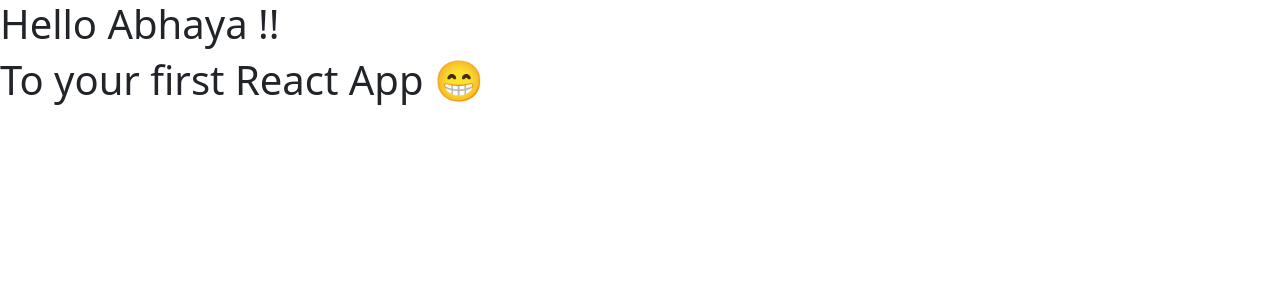
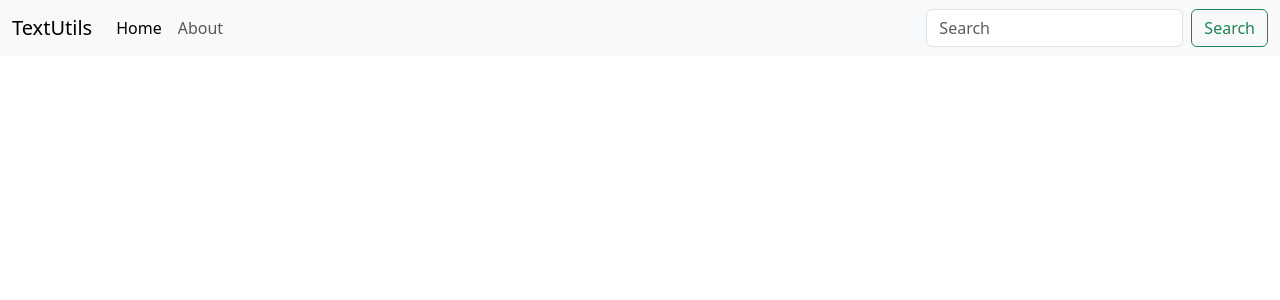
Before and after one commit to abhayanigam/React_Practice_Projects, a React (Create React App) app in the folder practice/: page / in a window 1280 px wide. Shown: the top 300 px of the page. Built offline with nearby package versions, Linux system fonts and the light colour scheme.

Commit message:
"Tut for Js Module"

```diff
--- /dev/null
+++ b/practice/module1.mjs
@@ -0,0 +1,4 @@
+import ui, { a } from "./module2.mjs";
+
+console.log(ui);
+console.log(a);
--- /dev/null
+++ b/practice/module2.mjs
@@ -0,0 +1,5 @@
+const a = "Abhaya";
+const b = "Vedanshi";
+
+export default b; // Default variable and this name can be diffrent in the file where you gonna use it
+export { a }; // use the same name where you gonna use it
--- a/practice/src/App.js
+++ b/practice/src/App.js
@@ -1,11 +1,51 @@
 import "./App.css";
 
-let name = "Abhaya";
 function App() {
   return (
     <>
-      <h1>Hello {name} !!</h1>
-      <h1>To your first React App 😁</h1>
+      <nav className="navbar navbar-expand-lg bg-body-tertiary">
+        <div className="container-fluid">
+          <a className="navbar-brand" href="/">
+            TextUtils
+          </a>
+          <button
+            className="navbar-toggler"
+            type="button"
+            data-bs-toggle="collapse"
+            data-bs-target="#navbarSupportedContent"
+            aria-controls="navbarSupportedContent"
+            aria-expanded="false"
+            aria-label="Toggle navigation"
+          >
+            <span className="navbar-toggler-icon"></span>
+          </button>
+          <div className="collapse navbar-collapse" id="navbarSupportedContent">
+            <ul className="navbar-nav me-auto mb-2 mb-lg-0">
+              <li className="nav-item">
+                <a className="nav-link active" aria-current="page" href="/">
+                  Home
+                </a>
+              </li>
+              <li className="nav-item">
+                <a className="nav-link" href="/">
+                  About
+                </a>
+              </li>
+            </ul>
+            <form className="d-flex" role="search">
+              <input
+                className="form-control me-2"
+                type="search"
+                placeholder="Search"
+                aria-label="Search"
+              />
+              <button className="btn btn-outline-success" type="submit">
+                Search
+              </button>
+            </form>
+          </div>
+        </div>
+      </nav>
     </>
   );
 }
```
